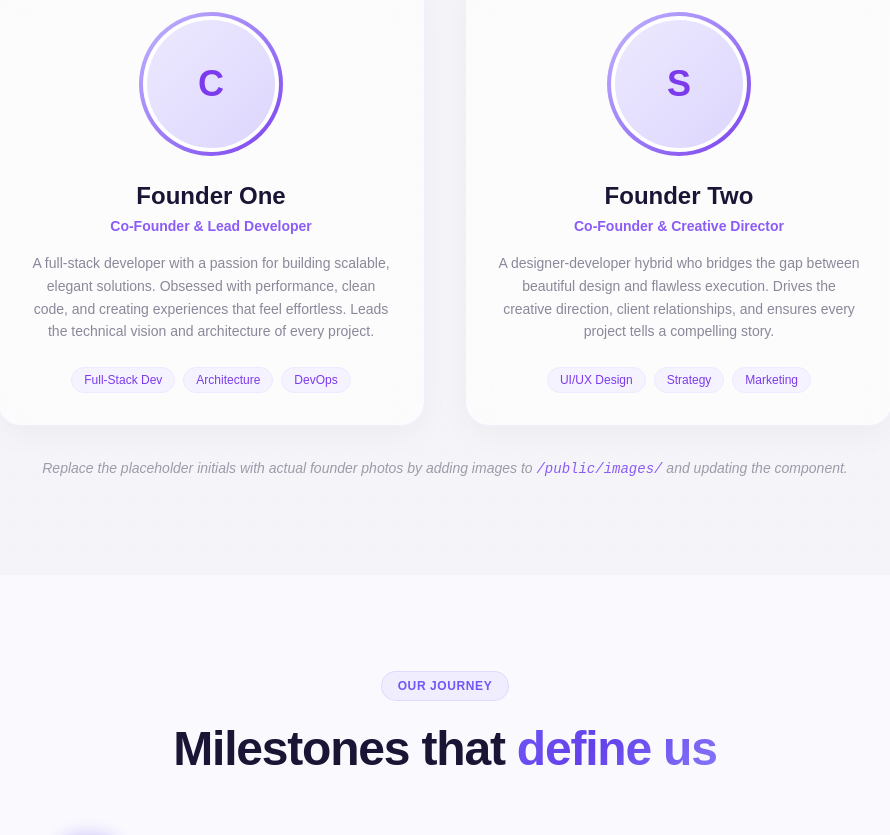
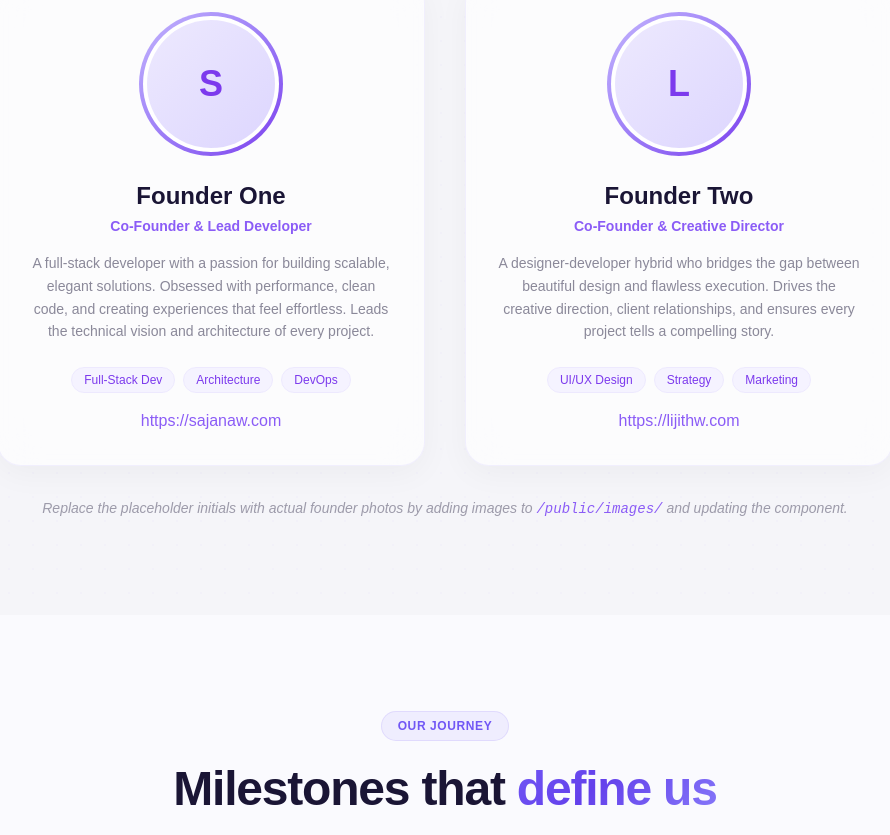
Before and after one commit to cslvanguard/company-site, a Next.js app: page /about in a window 1280 px wide. Shown: the part 1431-2266 px from the top of the page, without its empty margins (195-1085 px from the left). Built offline with nearby package versions, Linux system fonts and the light colour scheme.

Commit message:
2-22-26 => Content Update I

```diff
--- a/src/app/about/page.tsx
+++ b/src/app/about/page.tsx
@@ -4,14 +4,7 @@ import { motion } from "framer-motion";
 import AnimatedSection from "@/components/AnimatedSection";
 import CTA from "@/components/CTA";
 
-import {
-  Heart,
-  Target,
-  Lightbulb,
-  Users,
-  Rocket,
-
-} from "lucide-react";
+import { Heart, Target, Lightbulb, Users, Rocket } from "lucide-react";
 
 const values = [
   {
@@ -79,8 +72,7 @@ export default function AboutPage() {
           <AnimatedSection className="max-w-3xl">
             <span className="section-badge mb-6 inline-flex">Our Story</span>
             <h1 className="font-display font-bold text-5xl sm:text-6xl lg:text-7xl tracking-tight mb-8">
-              Two brothers,{" "}
-              <span className="gradient-text">one mission</span>
+              Two brothers, <span className="gradient-text">one mission</span>
             </h1>
             <p className="text-xl text-midnight-900/50 leading-relaxed">
               CSL Vanguard was born from a simple belief: every business
@@ -170,16 +162,18 @@ export default function AboutPage() {
               {
                 name: "Founder One",
                 role: "Co-Founder & Lead Developer",
-                initial: "C",
+                initial: "S",
                 bio: "A full-stack developer with a passion for building scalable, elegant solutions. Obsessed with performance, clean code, and creating experiences that feel effortless. Leads the technical vision and architecture of every project.",
                 skills: ["Full-Stack Dev", "Architecture", "DevOps"],
+                website: "https://sajanaw.com",
               },
               {
                 name: "Founder Two",
                 role: "Co-Founder & Creative Director",
-                initial: "S",
+                initial: "L",
                 bio: "A designer-developer hybrid who bridges the gap between beautiful design and flawless execution. Drives the creative direction, client relationships, and ensures every project tells a compelling story.",
                 skills: ["UI/UX Design", "Strategy", "Marketing"],
+                website: "https://lijithw.com",
               },
             ].map((founder, index) => (
               <AnimatedSection key={founder.name} delay={index * 0.15}>
@@ -210,7 +204,7 @@ export default function AboutPage() {
                   <p className="text-midnight-900/50 text-sm leading-relaxed mb-6">
                     {founder.bio}
                   </p>
-                  <div className="flex flex-wrap gap-2 justify-center">
+                  <div className="flex flex-wrap gap-2 justify-center mb-4">
                     {founder.skills.map((skill) => (
                       <span
                         key={skill}
@@ -220,6 +214,14 @@ export default function AboutPage() {
                       </span>
                     ))}
                   </div>
+                  <a
+                    href={founder.website}
+                    className={
+                      "text-brand-500 hover:text-brand-900 hover:underline"
+                    }
+                  >
+                    {founder.website}
+                  </a>
                 </motion.div>
               </AnimatedSection>
             ))}
@@ -228,7 +230,9 @@ export default function AboutPage() {
           <AnimatedSection className="mt-8 text-center" delay={0.3}>
             <p className="text-sm text-midnight-900/40 italic">
               Replace the placeholder initials with actual founder photos by
-              adding images to <code className="font-mono text-brand-500">/public/images/</code> and updating the component.
+              adding images to{" "}
+              <code className="font-mono text-brand-500">/public/images/</code>{" "}
+              and updating the component.
             </p>
           </AnimatedSection>
         </div>
--- a/src/app/contact/page.tsx
+++ b/src/app/contact/page.tsx
@@ -20,15 +20,15 @@ const contactMethods = [
     icon: Mail,
     title: "Email Us",
     value: "hello@cslvanguard.com",
-    link: "mailto:hello@cslvanguard.com",
+    link: "mailto:customersupport@cslvanguard.com",
     description: "We respond within 24 hours",
   },
   {
     icon: Phone,
     title: "Call Us",
-    value: "+1 (234) 567-890",
-    link: "tel:+1234567890",
-    description: "Mon–Fri, 9am–6pm EST",
+    value: "+1 (401) 592-7299",
+    link: "tel:+4015927299",
+    description: "Mon–Fri, 9am–4pm EST",
   },
   {
     icon: MapPin,
@@ -69,7 +69,7 @@ export default function ContactPage() {
   const handleChange = (
     e: React.ChangeEvent<
       HTMLInputElement | HTMLTextAreaElement | HTMLSelectElement
-    >
+    >,
   ) => {
     setFormData((prev) => ({ ...prev, [e.target.name]: e.target.value }));
   };
@@ -225,7 +225,8 @@ export default function ContactPage() {
                       </div>
                       <div>
                         <label className="block text-sm font-display font-medium mb-2">
-                          Service Needed <span className="text-brand-500">*</span>
+                          Service Needed{" "}
+                          <span className="text-brand-500">*</span>
                         </label>
                         <select
                           name="service"
@@ -278,7 +279,10 @@ export default function ContactPage() {
                       />
                     </div>
 
-                    <button type="submit" className="btn-primary w-full justify-center text-base">
+                    <button
+                      type="submit"
+                      className="btn-primary w-full justify-center text-base"
+                    >
                       <span className="relative z-10 flex items-center gap-2">
                         Send Message
                         <Send className="w-4 h-4" />
@@ -310,8 +314,9 @@ export default function ContactPage() {
                       Free Consultation
                     </h3>
                     <p className="text-sm text-midnight-900/50 leading-relaxed">
-                      Every project starts with a free discovery call. We&apos;ll
-                      discuss your needs and provide an honest assessment.
+                      Every project starts with a free discovery call.
+                      We&apos;ll discuss your needs and provide an honest
+                      assessment.
                     </p>
                   </div>
 
@@ -321,8 +326,8 @@ export default function ContactPage() {
                       Work With Us Globally
                     </h3>
                     <p className="text-sm text-midnight-900/50 leading-relaxed">
-                      We&apos;re remote-first and have worked with clients across
-                      multiple continents and time zones.
+                      We&apos;re remote-first and have worked with clients
+                      across multiple continents and time zones.
                     </p>
                   </div>
 
@@ -331,8 +336,9 @@ export default function ContactPage() {
                       Not sure what you need?
                     </h3>
                     <p className="text-sm text-midnight-900/50 leading-relaxed mb-4">
-                      That&apos;s perfectly fine. Just tell us about your business
-                      and goals, and we&apos;ll recommend the best path forward.
+                      That&apos;s perfectly fine. Just tell us about your
+                      business and goals, and we&apos;ll recommend the best path
+                      forward.
                     </p>
                     <a
                       href="mailto:hello@cslvanguard.com"
--- a/src/components/Hero.tsx
+++ b/src/components/Hero.tsx
@@ -37,9 +37,9 @@ export default function Hero() {
             transition={{ duration: 0.7, delay: 0.1 }}
             className="font-display font-bold text-5xl sm:text-6xl lg:text-7xl xl:text-8xl tracking-tight leading-[0.95] mb-8"
           >
-            We build websites{" "}
+            We Power Your Digital Presence{" "}
             <span className="relative inline-block">
-              <span className="gradient-text">that lead</span>
+              <span className="gradient-text">You Focus on What Matters</span>
               <motion.div
                 initial={{ scaleX: 0 }}
                 animate={{ scaleX: 1 }}
@@ -88,7 +88,7 @@ export default function Hero() {
             className="mt-20 grid grid-cols-2 sm:grid-cols-4 gap-8 max-w-3xl mx-auto"
           >
             {[
-              { value: "5+", label: "Projects Delivered" },
+              { value: "5", label: "Projects Delivered" },
               { value: "100%", label: "Client Satisfaction" },
               { value: "24/7", label: "Support Available" },
               { value: "4+yrs", label: "Industry Experience" },
```
